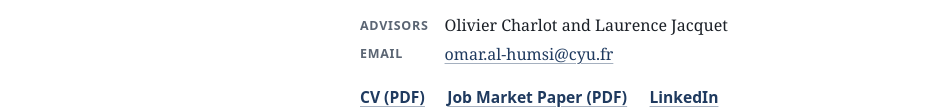
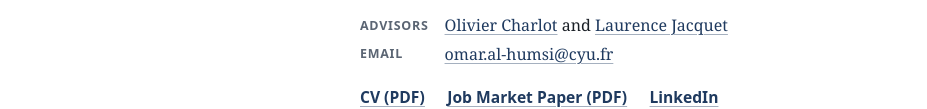
Before and after one commit to omar-al-humsi/omar-al-humsi.github.io, a plain HTML site: page index.html in a window 1280 px wide. Shown: the part 392-501 px from the top of the page, without its empty margins (176-1103 px from the left). Drawn offline with Linux system fonts and the light colour scheme.

Commit message:
Link advisors' names to their personal websites
Olivier Charlot: https://sites.google.com/site/ocharlot1/
Laurence Jacquet: https://sites.google.com/site/econlaurencejacquet/laurence-jacquet

Co-Authored-By: Claude Opus 5.5 <noreply@anthropic.com>

```diff
--- a/index.html
+++ b/index.html
@@ -69,10 +69,11 @@
         <dd>Public Economics, Labor Economics</dd>
         -->
         <dt>Advisors</dt>
-        <dd>Olivier Charlot and Laurence Jacquet</dd>
+        <dd><a href="https://sites.google.com/site/ocharlot1/">Olivier Charlot</a> and
+          <a href="https://sites.google.com/site/econlaurencejacquet/laurence-jacquet">Laurence Jacquet</a></dd>
         <!-- When all letter writers are confirmed, replace the "Advisors" row with:
         <dt>References</dt>
-        <dd>Olivier Charlot (advisor) · Laurence Jacquet (advisor) · Name (Institution)</dd>
+        <dd><a href="https://sites.google.com/site/ocharlot1/">Olivier Charlot</a> (advisor) · <a href="https://sites.google.com/site/econlaurencejacquet/laurence-jacquet">Laurence Jacquet</a> (advisor) · Name (Institution)</dd>
         -->
         <dt>Email</dt>
         <dd><a href="mailto:omar.al-humsi@cyu.fr">omar.al-humsi@cyu.fr</a></dd>
```
